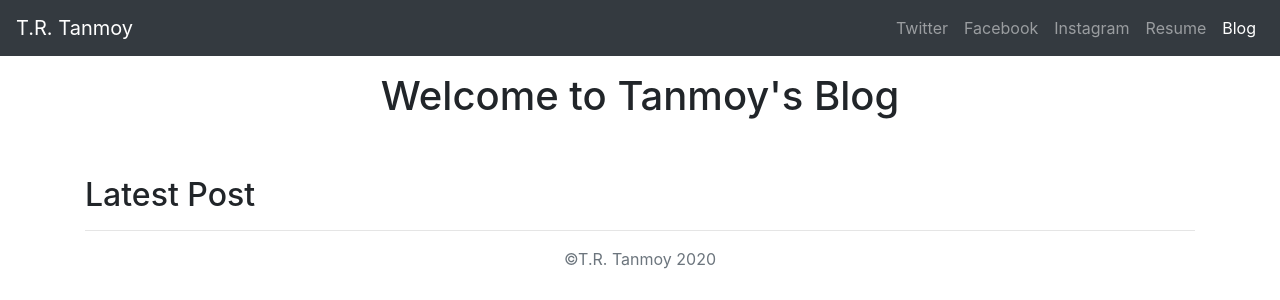
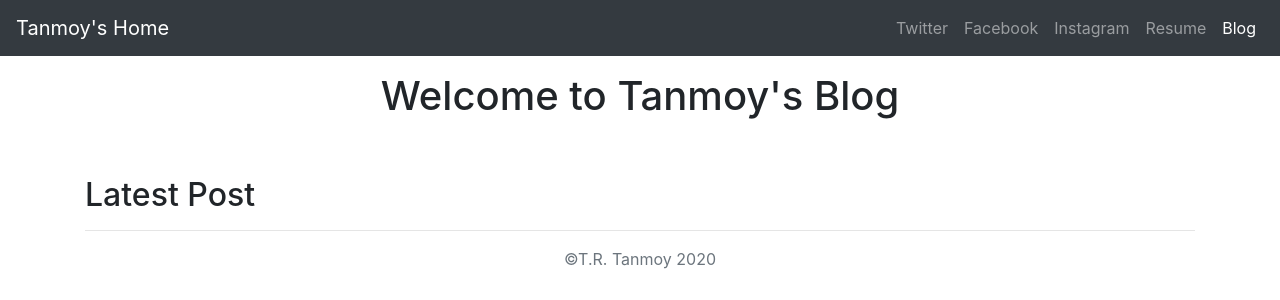
Before and after one commit to TR-Tanmoy/portfolio-project, a Django app: page /blog/ in a window 1280 px wide. Shown: the top 300 px of the page. Run offline with Django 3.2, Linux system fonts and the light colour scheme; data that the repository does not hold is empty; some libraries are stand-ins or nearby versions.

Commit message:
Navigation ber change

```diff
--- a/blog/templates/blog/allblogs.html
+++ b/blog/templates/blog/allblogs.html
@@ -48,7 +48,7 @@
   <body>
     <header>
       <nav class="navbar navbar-expand-lg navbar-dark bg-dark">
-        <a class="navbar-brand" href="{% url 'home' %}">T.R. Tanmoy</a>
+        <a class="navbar-brand" href="{% url 'home' %}">Tanmoy's Home</a>
         <button class="navbar-toggler" type="button" data-toggle="collapse" data-target="#navbarNavAltMarkup" aria-controls="navbarNavAltMarkup" aria-expanded="false" aria-label="Toggle navigation">
           <span class="navbar-toggler-icon"></span>
         </button>
--- a/blog/templates/blog/detail.html
+++ b/blog/templates/blog/detail.html
@@ -48,7 +48,7 @@
   <body>
     <header>
       <nav class="navbar navbar-expand-lg navbar-dark bg-dark">
-        <a class="navbar-brand" href="{% url 'home' %}">T.R. Tanmoy</a>
+        <a class="navbar-brand" href="{% url 'home' %}">Tanmoy's Home</a>
         <button class="navbar-toggler" type="button" data-toggle="collapse" data-target="#navbarNavAltMarkup" aria-controls="navbarNavAltMarkup" aria-expanded="false" aria-label="Toggle navigation">
           <span class="navbar-toggler-icon"></span>
         </button>
```
